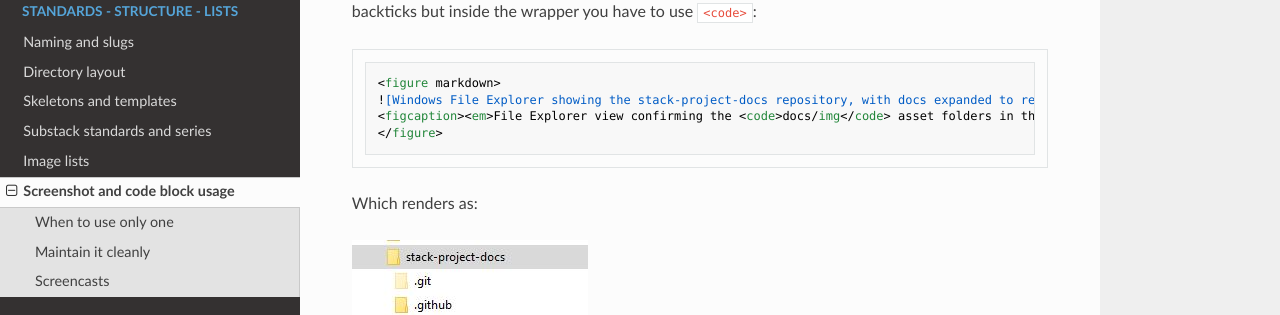
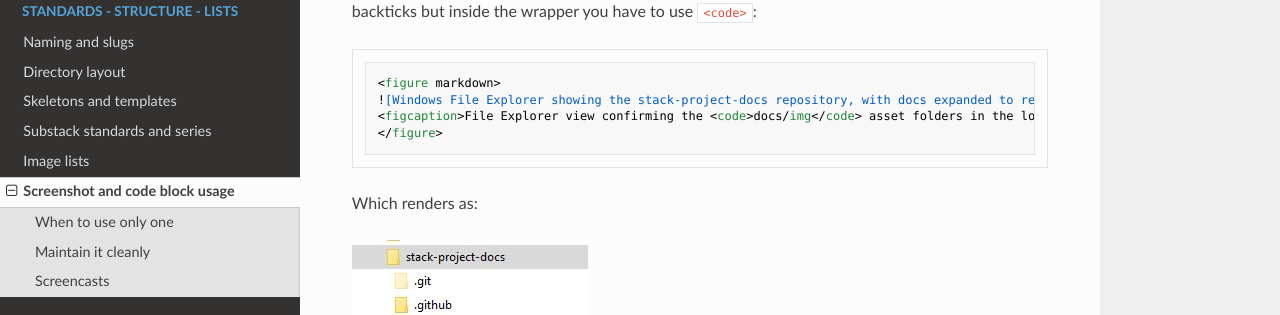
Before and after one commit to john-tech-writer/stack-project-docs, an MkDocs documentation site: the page built from docs/screenshot-code-block-usage.md, in a window 1280 px wide and 900 px high, scrolled down 782 px. Shown: the part 151-466 px from the top of the window. Built offline with MkDocs 1.6.1, drawn with Linux system fonts in a browser that asks for light colours; nearby versions of some CDN libraries.

````diff
--- a/docs/screenshot-code-block-usage.md
+++ b/docs/screenshot-code-block-usage.md
@@ -28,7 +28,7 @@ Here's an example of the code - note that within the HTML wrapper (the `<figure>
 ```
 <figure markdown>
 ![Windows File Explorer showing the stack-project-docs repository, with docs expanded to reveal the img, screencasts, screenshots, and stylesheets folders](img/screenshots/file-explorer-dir-folders.jpg)
-<figcaption><em>File Explorer view confirming the <code>docs/img</code> asset folders in the local <code>stack-project-docs</code> repository</em></figcaption>
+<figcaption>File Explorer view confirming the <code>docs/img</code> asset folders in the local <code>stack-project-docs</code> repository</figcaption>
 </figure>
 ```
 
````
